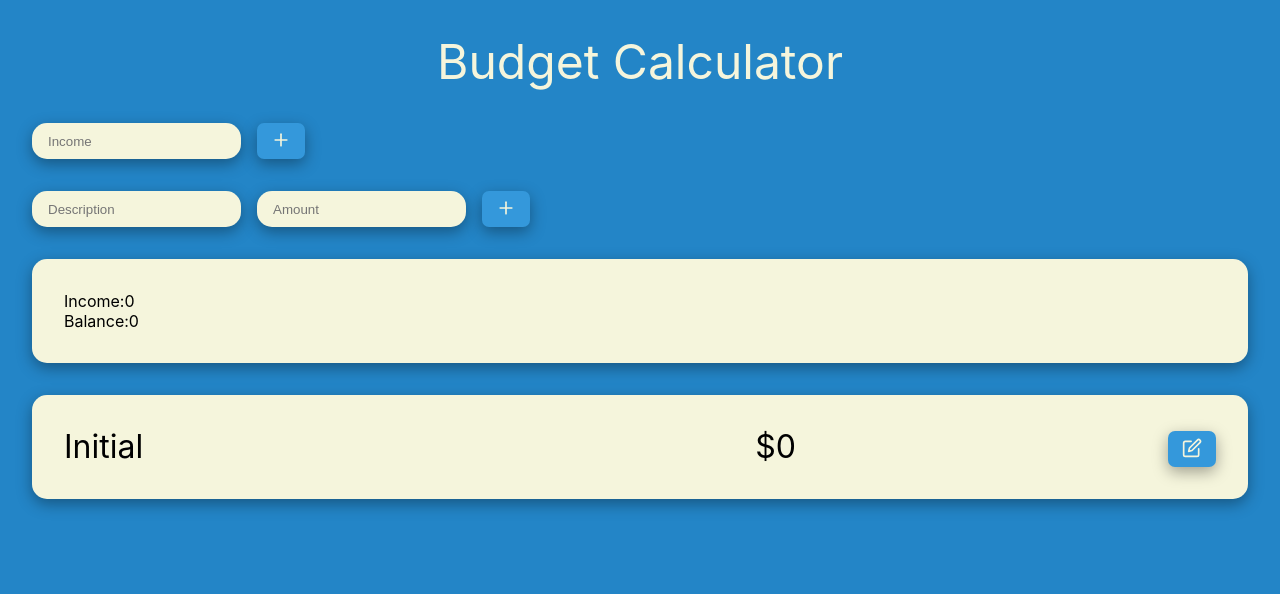
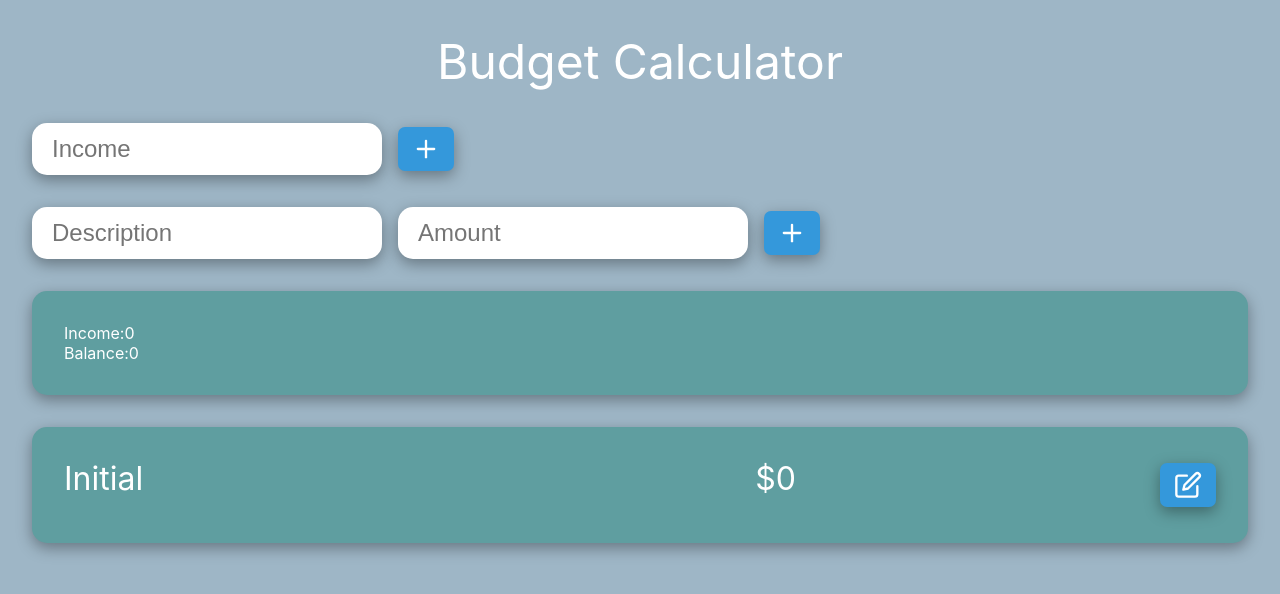
Before and after one commit to cw417/react-budget-calc, a React (Create React App) app in the folder client/: page / in a window 1280 px wide. Shown: the top 594 px of the page. Built offline with nearby package versions, Linux system fonts and the light colour scheme; the HTML template or start-up script is replaced by a standard one.

Commit message:
Styling and color palatte changes

```diff
--- a/client/src/App.css
+++ b/client/src/App.css
@@ -1,9 +1,13 @@
 :root {
   --button-blue: #3498db;
   --button-blue-hover: #2385C7;
-  --main-font-color: beige;
-  --background-color:#2385C7;
-  --background-color-secondary: beige;
+  --main-font-color: #fff;
+/*   --background-color:#2385C7; */
+/*   --background-color-secondary: #2385C7;  */
+/*   --background-color: #9ec6c2;
+  --background-color-secondary: #9eb6c6;  */
+  --background-color: #9eb6c6;
+  --background-color-secondary: #5F9EA0;
   --background-color-secondary-hover: #65b4fa;
   --shadow: rgba(0, 0, 0, 0.35) 0px 5px 15px;
 }
@@ -23,18 +27,20 @@ body {
 }
 
 .input {
-  background-color: var(--background-color-secondary);
-  padding: 0.5rem 1rem;
+  background-color: #fff;
+  padding: 0.75rem 1.25rem;
   border-radius: 15px;
   box-shadow: var(--shadow);
   border: none;
+  font-size: 1.5rem;
 }
 
 .button {
-  width: 3rem;
-  height: 2.25rem;
-  font-size: 1.25rem;
-  padding-top: 0.25rem; /* this keeps the image centered */
+  width: 3.5rem;
+  margin: 0.25rem 0;
+  height: auto;
+  font-size: 1.75rem;
+  padding-top: 0.5rem; /* this keeps the image centered */
   cursor: pointer;
   border-radius: 7px;
   background-color: var(--button-blue);
@@ -83,6 +89,7 @@ body {
   box-shadow: var(--shadow);
   background-color: var(--background-color-secondary);
   border-radius: 15px;
+  color: var(--main-font-color);
 }
 
 .f-3 {
```
